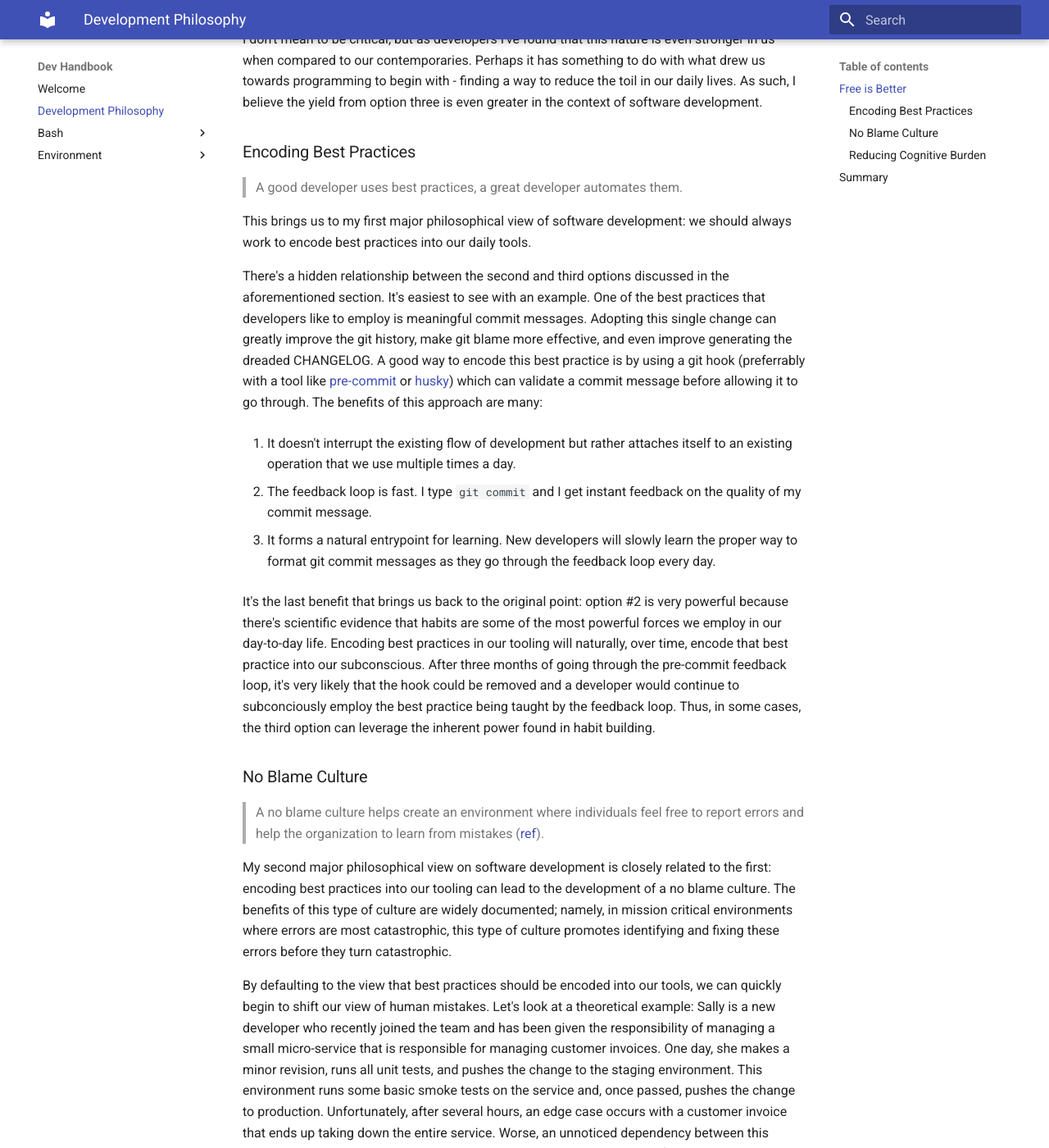
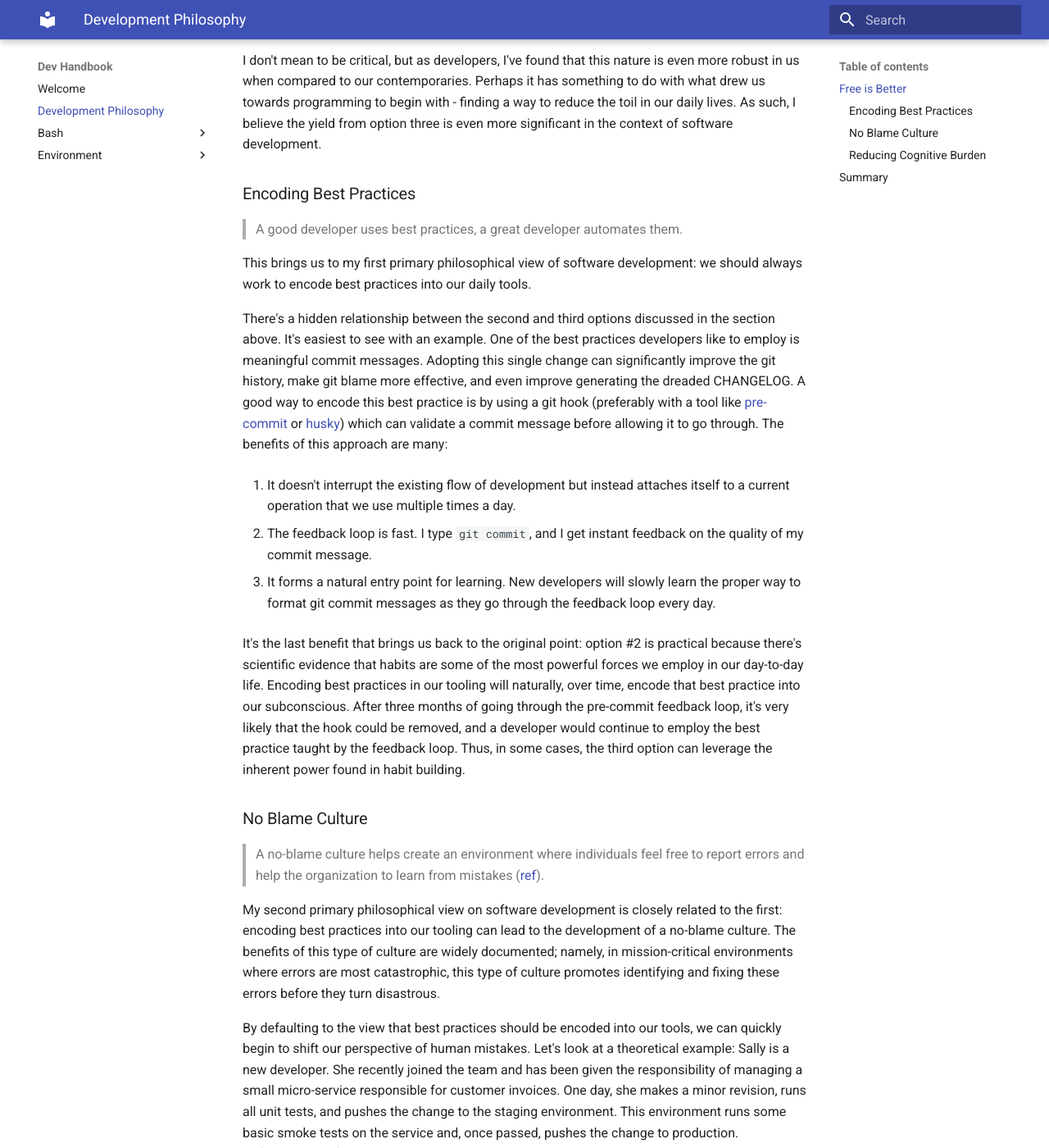
Before and after one commit to jmgilman/dev, an MkDocs documentation site: the page built from docs/philosophy.md, in a window 1280 px wide and 1400 px high, scrolled down 1064 px. Shown: the whole window at 82% size. Built offline with MkDocs 1.6.1 and Material for MkDocs 9.7.7, drawn with Linux system fonts in a browser that asks for light colours; some of the changed text lies outside the part shown.

Commit message:
fix: applies grammar fixes to index and philosophy

```diff
--- a/docs/philosophy.md
+++ b/docs/philosophy.md
@@ -15,110 +15,109 @@
 naturally lazy. When presented with two competing options, one which requires
 more labor and one which requires less, with the same perceived result, a person
 will almost always choose the latter option. Even if the former yields a
-slightly better result, it must have enough intertia behind it to overcome this
-nature. This isn't necessarily a bad thing, this nature has been at work since
-early civilizations started to be built and has been a major fuel source for
-driving innovation and advancements.
+slightly better result, it must have enough inertia behind it to overcome this
+nature. This nature isn't necessarily a bad thing; it has been at work since
+early civilizations started to be built and has been a significant fuel source
+for driving innovation and advancements.
 
-When it comes to dealing with this nature when making choices, we really have
-three options:
+When it comes to dealing with this nature when making choices, we have three
+options:
 
-1. We can try to brute force it and always pick the right choice.
+1. We can brute force it and always pick the right choice.
 1. We can encode the right choice into our subconscious through habit.
 1. We can encode the right choice into something external.
 
-The first option is certainly valid, but not very ideal as it requires the most
-work and is therefore the least likely to be consistent. The second option is a
-bit more viable as the power of habit can easily overwhelm this nature (for a
-great book on this, see James Clear's [Atomic Habits][01]). However, it can take
-up to three months to develop a habit, and lack of discipline in the beginning
-can negate the whole effort. The third option is where I have landed in my own
+The first option is valid but not ideal as it requires the most work and is,
+therefore, the least likely to be consistent. The second option is a bit more
+viable as the power of habit can easily overwhelm this nature (for a great book
+on this, see James Clear's [Atomic Habits][01]). However, it can take up to
+three months to develop a habit, and lack of discipline, in the beginning, can
+negate the whole effort. The third option is where I have landed in my
 philosophy, choosing to encode the right choice into something external whenever
 possible.
 
-A case study to prove my point: In 1883 James Ritty invented the cash register.
-Ritty was a bar owner at the time and was a freqeunt victim of theft by his own
-employees. While traveling on a ship, Ritty had an idea after witnessing a
-device that counted the revolutions of the ship propeller. Upon returning home
-he began working with his brother to develop what would become the first cash
-register. The idea was simple: it kept a running total of all transactions and
-would ring a bell when the cash drawer was opened. He immediately saw a
-significant decrease in employee theft. He encoded the right choice into an
-external device.
+A case study to prove my point: In 1883, James Ritty invented the cash register.
+Ritty was a bar owner and was a frequent victim of theft by his employees. While
+traveling on a ship, Ritty had an idea after witnessing a device that counted
+the revolutions of the ship propeller. Upon returning home, he began working
+with his brother to develop the first cash register. The idea was simple: it
+kept a running total of all transactions and would ring a bell when an employee
+opened the cash drawer. He immediately saw a significant decrease in employee
+theft. He encoded the right choice into an external device.
 
-I don't mean to be critical, but as developers I've found that this nature is
-even stronger in us when compared to our contemporaries. Perhaps it has
+I don't mean to be critical, but as developers, I've found that this nature is
+even more robust in us when compared to our contemporaries. Perhaps it has
 something to do with what drew us towards programming to begin with - finding a
 way to reduce the toil in our daily lives. As such, I believe the yield from
-option three is even greater in the context of software development.
+option three is even more significant in the context of software development.
 
 ### Encoding Best Practices
 
 > A good developer uses best practices, a great developer automates them.
 
-This brings us to my first major philosophical view of software development: we
-should always work to encode best practices into our daily tools.
+This brings us to my first primary philosophical view of software development:
+we should always work to encode best practices into our daily tools.
 
 There's a hidden relationship between the second and third options discussed in
-the aforementioned section. It's easiest to see with an example. One of the best
-practices that developers like to employ is meaningful commit messages. Adopting
-this single change can greatly improve the git history, make git blame more
+the section above. It's easiest to see with an example. One of the best
+practices developers like to employ is meaningful commit messages. Adopting this
+single change can significantly improve the git history, make git blame more
 effective, and even improve generating the dreaded CHANGELOG. A good way to
-encode this best practice is by using a git hook (preferrably with a tool like
+encode this best practice is by using a git hook (preferably with a tool like
 [pre-commit][02] or [husky][03]) which can validate a commit message before
 allowing it to go through. The benefits of this approach are many:
 
-1. It doesn't interrupt the existing flow of development but rather attaches
-   itself to an existing operation that we use multiple times a day.
+1. It doesn't interrupt the existing flow of development but instead attaches
+   itself to a current operation that we use multiple times a day.
 
-1. The feedback loop is fast. I type `git commit` and I get instant feedback on
+1. The feedback loop is fast. I type `git commit`, and I get instant feedback on
    the quality of my commit message.
 
-1. It forms a natural entrypoint for learning. New developers will slowly learn
+1. It forms a natural entry point for learning. New developers will slowly learn
    the proper way to format git commit messages as they go through the feedback
    loop every day.
 
 It's the last benefit that brings us back to the original point: option #2 is
-very powerful because there's scientific evidence that habits are some of the
-most powerful forces we employ in our day-to-day life. Encoding best practices
-in our tooling will naturally, over time, encode that best practice into our
+practical because there's scientific evidence that habits are some of the most
+powerful forces we employ in our day-to-day life. Encoding best practices in our
+tooling will naturally, over time, encode that best practice into our
 subconscious. After three months of going through the pre-commit feedback loop,
-it's very likely that the hook could be removed and a developer would continue
-to subconciously employ the best practice being taught by the feedback loop.
-Thus, in some cases, the third option can leverage the inherent power found in
-habit building.
+it's very likely that the hook could be removed, and a developer would continue
+to employ the best practice taught by the feedback loop. Thus, in some cases,
+the third option can leverage the inherent power found in habit building.
 
 ### No Blame Culture
 
-> A no blame culture helps create an environment where individuals feel free to
+> A no-blame culture helps create an environment where individuals feel free to
 > report errors and help the organization to learn from mistakes ([ref][04]).
 
-My second major philosophical view on software development is closely related to
-the first: encoding best practices into our tooling can lead to the development
-of a no blame culture. The benefits of this type of culture are widely
-documented; namely, in mission critical environments where errors are most
-catastrophic, this type of culture promotes identifying and fixing these errors
-before they turn catastrophic.
+My second primary philosophical view on software development is closely related
+to the first: encoding best practices into our tooling can lead to the
+development of a no-blame culture. The benefits of this type of culture are
+widely documented; namely, in mission-critical environments where errors are
+most catastrophic, this type of culture promotes identifying and fixing these
+errors before they turn disastrous.
 
 By defaulting to the view that best practices should be encoded into our tools,
-we can quickly begin to shift our view of human mistakes. Let's look at a
-theoretical example: Sally is a new developer who recently joined the team and
-has been given the responsibility of managing a small micro-service that is
-responsible for managing customer invoices. One day, she makes a minor revision,
-runs all unit tests, and pushes the change to the staging environment. This
-environment runs some basic smoke tests on the service and, once passed, pushes
-the change to production. Unfortunately, after several hours, an edge case
-occurs with a customer invoice that ends up taking down the entire service.
-Worse, an unnoticed dependency between this service and other micro-services
-increases the blast radius to the level of a major outage.
+we can quickly begin to shift our perspective of human mistakes. Let's look at a
+theoretical example: Sally is a new developer. She recently joined the team and
+has been given the responsibility of managing a small micro-service responsible
+for customer invoices. One day, she makes a minor revision, runs all unit tests,
+and pushes the change to the staging environment. This environment runs some
+basic smoke tests on the service and, once passed, pushes the change to
+production. Unfortunately, after several hours, an edge case occurs with a
+customer invoice that takes down the entire service. Worse, an unnoticed
+dependency between this service and other micro-services increases the blast
+radius to the level of a major outage.
 
-In a blame culture, Sally would likely be fired for missing this edge case. The
-origin and nature of the cause of the outage is unlikely to be investigated too
-much further as the majority of the blame has been placed on human error.
+The company would likely fire Sally for missing this edge case in a blame
+culture. The origin and nature of the cause of the outage is unlikely to be
+investigated too much further as most of the blame has been placed on human
+error.
 
-In a no blame culture, the origin of the blame is first placed on the systems in
-place that allowed such a change to go through in the first place. Several
-questions are asked:
+In a no-blame culture, the origin of the blame is placed on the systems in place
+that allowed the change to go through in the first place. Several questions are
+asked:
 
 1. Could this have been caught in a unit test?
 
@@ -126,28 +125,28 @@
    can detect dependencies between the micro-services?
 
 1. Is automatically pushing such a critical service to production a good idea?
-   Should there be a second-check encoded into the process before release?
+   Should there be a second check encoded into the process before release?
 
 At the root of all of these questions is that somewhere a system failed and
 allowed a human mistake to go through. One of the most freeing experiences for a
-developer is to not only not receive the brunt of the blame in this situation,
-but to also be empowered to fix the tooling that allowed such a mistake to go
-through unnoticed.
+the developer is to not only not receive the brunt of the blame in this
+situation, but to also be empowered to fix the tooling that allowed such a
+mistake to go through unnoticed.
 
 ### Reducing Cognitive Burden
 
-> A reduction in cognitive load is proportional to a gain in productivity.
+> A reduction in cognitive load is proportional to gain in productivity.
 
-The third and final major philosophical idea on software development continues
-to build on this idea of encoding best practices into automation. One of the
-major problems with adopting best practices is that there are often simply too
-many of them. Cognitive load is a precious resource for developers since all of
-our work is cognitive by nature. There's no quicker way to kill productivity in
-a developer than to overwhelm them cognitively on a daily basis.
+The third and final primary philosophical idea on software development builds on
+this idea of encoding best practices into automation. One of the significant
+problems with adopting best practices is that there are often simply too many of
+them. Cognitive load is a precious resource for developers since all of our work
+is cognitive by nature. There's no quicker way to kill productivity in a
+developer than to overwhelm them cognitively.
 
-Encoding best practices allows a developer to be free from the burden of
+Encoding best practices allow a developer to be free from the burden of
 recalling and employing a given best practice in the correct context. The
-external tool will be responsible for enforcing it in the right context and the
+external tool will be responsible for enforcing it in the proper context and the
 developer can build a sense of confidence that the code she produces will meet
 these various criteria due to the systems that have been put in place.
 
@@ -157,13 +156,13 @@
 ## Summary
 
 Free is better. Encoding best practices into our tooling and automation can lead
-to building stronger developer skills through the power of habit, a no blame
-culture which empowers developers to report and fix errors, and a much more
-productive team who is free from the burden of having to remember the details
+to building more vital developer skills through the power of habit, a no-blame
+culture, which empowers developers to report and fix errors, and a more
+productive team which is free from the burden of having to remember the details
 around when and how to employ a best practice.
 
 Humans are naturally lazy. We can try to fight this fact of life through brute
-force or we can embrace it by taking the alternative approach of automation.
+force, or we can embrace it by taking the alternative approach of automation.
 
 [01]: https://jamesclear.com/atomic-habits
 [02]: https://pre-commit.com
```
Also changed, not shown: other parts of docs/philosophy.md (+3 -3 lines), docs/index.md (+15 -15 lines).
